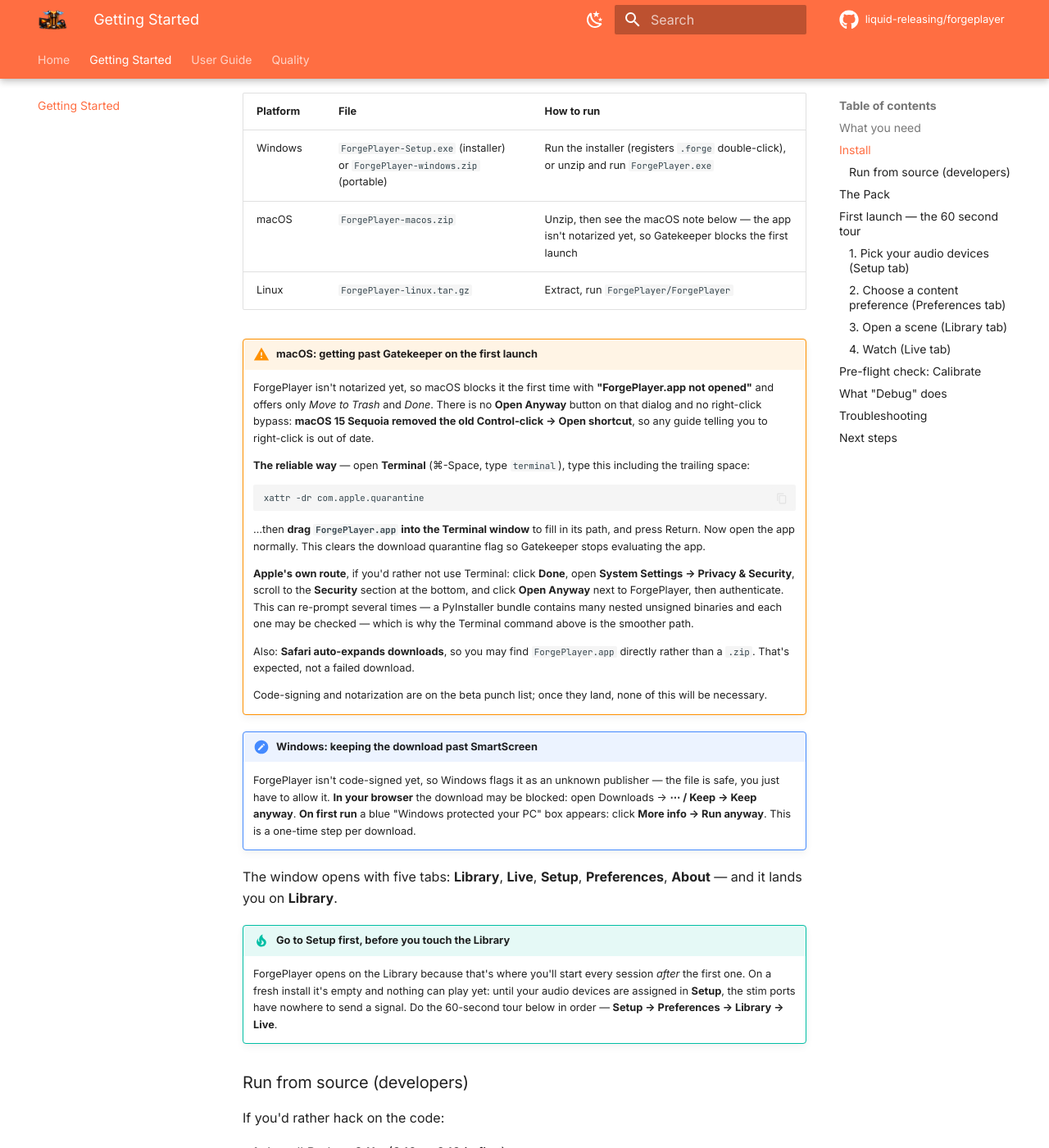
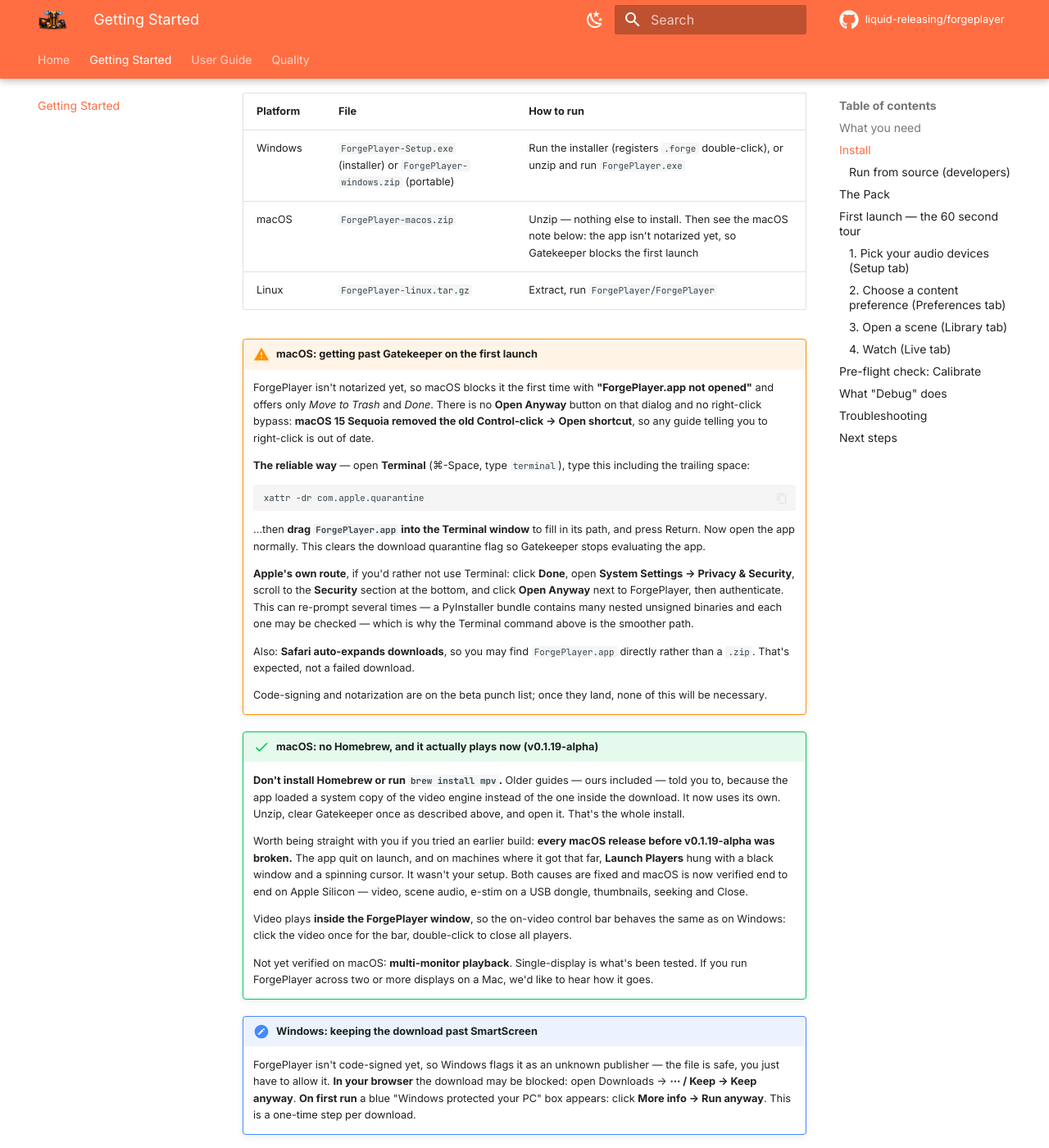
Before and after one commit to liquid-releasing/forgeplayer, an MkDocs documentation site: the page built from docs/getting-started.md, in a window 1280 px wide and 1400 px high, scrolled down 915 px. Shown: the whole window at 82% size. Built offline with MkDocs 1.6.1 and Material for MkDocs 9.7.7, drawn with Linux system fonts in a browser that asks for light colours; comment, search, counter and statistics services are not loaded; some of the changed text lies outside the part shown.

Commit message:
Sync the user docs with the macOS build that actually works
The docs described a macOS that had never worked, and told users to install
Homebrew for a library the download already contains.

- Getting Started: the macOS row now says "nothing else to install", and a
  new note states plainly that every macOS release before v0.1.19-alpha was
  broken — the app quit at launch, or Launch Players hung with a black window
  — so anyone who tried an earlier build knows it wasn't their setup. The
  existing Gatekeeper instructions were already correct and are untouched.
  Notably, the page's long-standing claim that "no libmpv install" is needed
  was FALSE on macOS until today and is now finally true.
- Home page: version and date bumped, plus the same macOS note above the
  platform-specific download warnings.
- README status: was "macOS and Linux are less battle-tested", which
  understated it — macOS did not work at all. Now says macOS works as of
  v0.1.19-alpha, needs no Homebrew, and that single-display is verified while
  multi-monitor is not.
- User Guide: known limitations gains macOS multi-monitor as an explicit
  unverified case rather than leaving it implied.

Also unsticks version claims that had drifted three releases: the HDR
passthrough warnings were labelled "disabled in v0.1.17-alpha", which reads
as though it might since have been re-enabled. It has not been, so they now
say so without pinning a stale version, and the "Known limitations
(v0.1.17-alpha)" heading and User Guide intro move to v0.1.19-alpha.

Build and run-from-source instructions keep `brew install mpv` deliberately:
building the .app is what collects libmpv, so developers still need it. Only
the download path changed.

Co-Authored-By: Claude Opus 5 (1M context) <noreply@anthropic.com>

```diff
--- a/docs/getting-started.md
+++ b/docs/getting-started.md
@@ -38,7 +38,7 @@ install — everything is bundled.
 | Platform | File | How to run |
 |---|---|---|
 | Windows | `ForgePlayer-Setup.exe` (installer) or `ForgePlayer-windows.zip` (portable) | Run the installer (registers `.forge` double-click), or unzip and run `ForgePlayer.exe` |
-| macOS | `ForgePlayer-macos.zip` | Unzip, then see the macOS note below — the app isn't notarized yet, so Gatekeeper blocks the first launch |
+| macOS | `ForgePlayer-macos.zip` | Unzip — nothing else to install. Then see the macOS note below: the app isn't notarized yet, so Gatekeeper blocks the first launch |
 | Linux | `ForgePlayer-linux.tar.gz` | Extract, run `ForgePlayer/ForgePlayer` |
 
 !!! warning "macOS: getting past Gatekeeper on the first launch"
@@ -72,6 +72,29 @@ install — everything is bundled.
 
     Code-signing and notarization are on the beta punch list; once they land,
     none of this will be necessary.
+
+!!! success "macOS: no Homebrew, and it actually plays now (v0.1.19-alpha)"
+
+    **Don't install Homebrew or run `brew install mpv`.** Older guides — ours
+    included — told you to, because the app loaded a system copy of the video
+    engine instead of the one inside the download. It now uses its own. Unzip,
+    clear Gatekeeper once as described above, and open it. That's the whole
+    install.
+
+    Worth being straight with you if you tried an earlier build: **every macOS
+    release before v0.1.19-alpha was broken.** The app quit on launch, and on
+    machines where it got that far, **Launch Players** hung with a black window
+    and a spinning cursor. It wasn't your setup. Both causes are fixed and
+    macOS is now verified end to end on Apple Silicon — video, scene audio,
+    e-stim on a USB dongle, thumbnails, seeking and Close.
+
+    Video plays **inside the ForgePlayer window**, so the on-video control bar
+    behaves the same as on Windows: click the video once for the bar,
+    double-click to close all players.
+
+    Not yet verified on macOS: **multi-monitor playback**. Single-display is
+    what's been tested. If you run ForgePlayer across two or more displays on a
+    Mac, we'd like to hear how it goes.
 
 !!! note "Windows: keeping the download past SmartScreen"
     ForgePlayer isn't code-signed yet, so Windows flags it as an unknown
@@ -301,7 +324,7 @@ Off by default; zero overhead when off.
   v0.1.18-alpha or later, please report it — confirm first that **Haptic 1 / 2**
   point at your **USB dongle** and that **Scene audio** is a *different* device.
 - **HDR video looks washed-out / over-bright** — HDR passthrough is disabled
-  in v0.1.17-alpha for stability; turn **Windows HDR off** for the playback monitor.
+  for stability; turn **Windows HDR off** for the playback monitor.
 - **Bluetooth output is glitchy** — Bluetooth plays fine for scene audio, but
   use wired / USB for stim: A2DP re-encodes the waveform that *is* the stim
   drive signal, and its latency drifts.
```
Also changed, not shown: README.md (+7 -5 lines), docs/hdr-content.md (+1 -1 lines), docs/index.md (+18 -4 lines), docs/quality.md (+3 -3 lines), docs/user-guide/index.md (+9 -4 lines).
